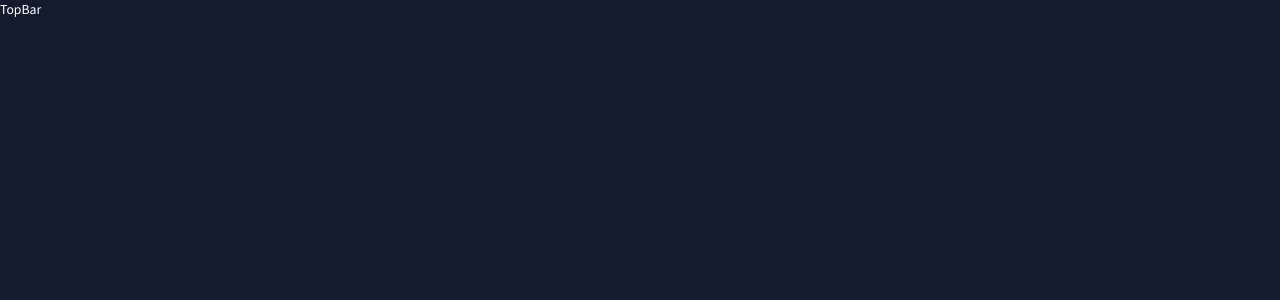
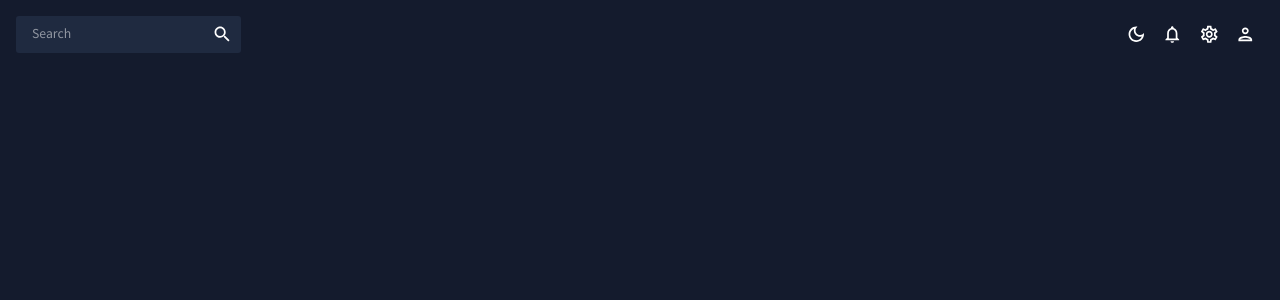
Before and after one commit to RiP3rQ/AdminDashboard-React-, a React (Vite) app: page / in a window 1280 px wide. Shown: the top 300 px of the page. Built offline with nearby package versions, Linux system fonts and the light colour scheme.

Commit message:
Topbar element

```diff
--- a/src/scenes/global/TopBar.jsx
+++ b/src/scenes/global/TopBar.jsx
@@ -1,7 +1,54 @@
-import React from "react";
+import { Box, IconButton, useTheme } from "@mui/material";
+import { useContext } from "react";
+import { ColorModeContext, tokens } from "../../theme";
+import InputBase from "@mui/material/InputBase";
+import LightModeOutlinedIcon from "@mui/icons-material/LightModeOutlined";
+import DarkModeOutlinedIcon from "@mui/icons-material/DarkModeOutlined";
+import NotificationsOutlinedIcon from "@mui/icons-material/NotificationsOutlined";
+import SettingsOutlinedIcon from "@mui/icons-material/SettingsOutlined";
+import PersonOutlinedIcon from "@mui/icons-material/PersonOutlined";
+import SearchIcon from "@mui/icons-material/Search";
 
-function TopBar() {
-  return <div>TopBar</div>;
-}
+const Topbar = () => {
+  const theme = useTheme();
+  const colors = tokens(theme.palette.mode);
+  const colorMode = useContext(ColorModeContext);
 
-export default TopBar;
+  return (
+    <Box display="flex" justifyContent="space-between" p={2}>
+      {/* SEARCH BAR */}
+      <Box
+        display="flex"
+        backgroundColor={colors.primary[400]}
+        borderRadius="3px"
+      >
+        <InputBase sx={{ ml: 2, flex: 1 }} placeholder="Search" />
+        <IconButton type="button" sx={{ p: 1 }}>
+          <SearchIcon />
+        </IconButton>
+      </Box>
+
+      {/* ICONS */}
+      <Box display="flex">
+        <IconButton onClick={colorMode.toggleColorMode}>
+          {theme.palette.mode === "dark" ? (
+            <DarkModeOutlinedIcon />
+          ) : (
+            <LightModeOutlinedIcon />
+          )}
+        </IconButton>
+        <IconButton>
+          <NotificationsOutlinedIcon />
+        </IconButton>
+        <IconButton>
+          <SettingsOutlinedIcon />
+        </IconButton>
+        <IconButton>
+          <PersonOutlinedIcon />
+        </IconButton>
+      </Box>
+    </Box>
+  );
+};
+
+export default Topbar;
```
